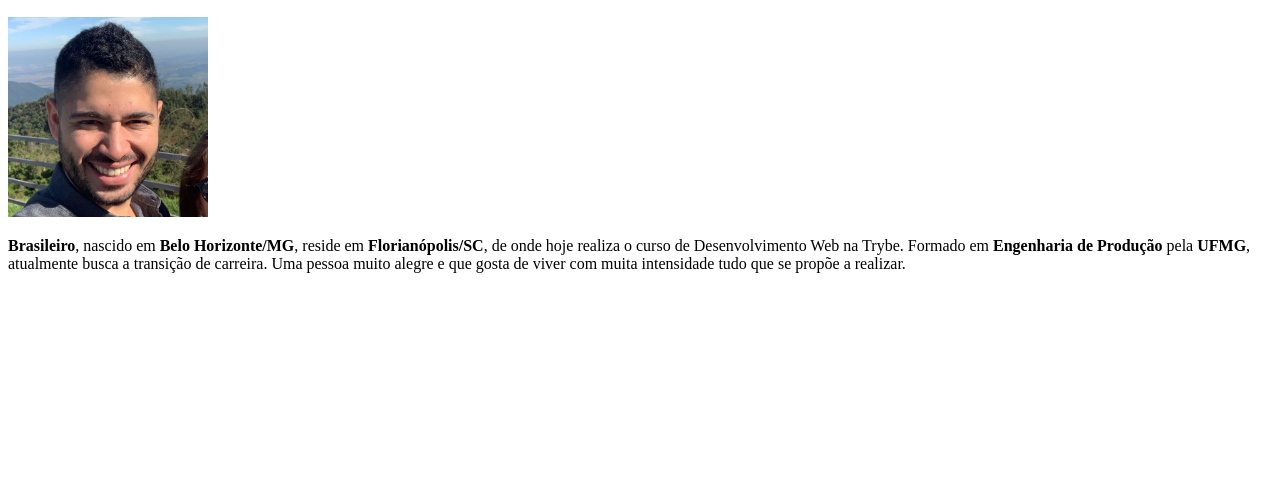
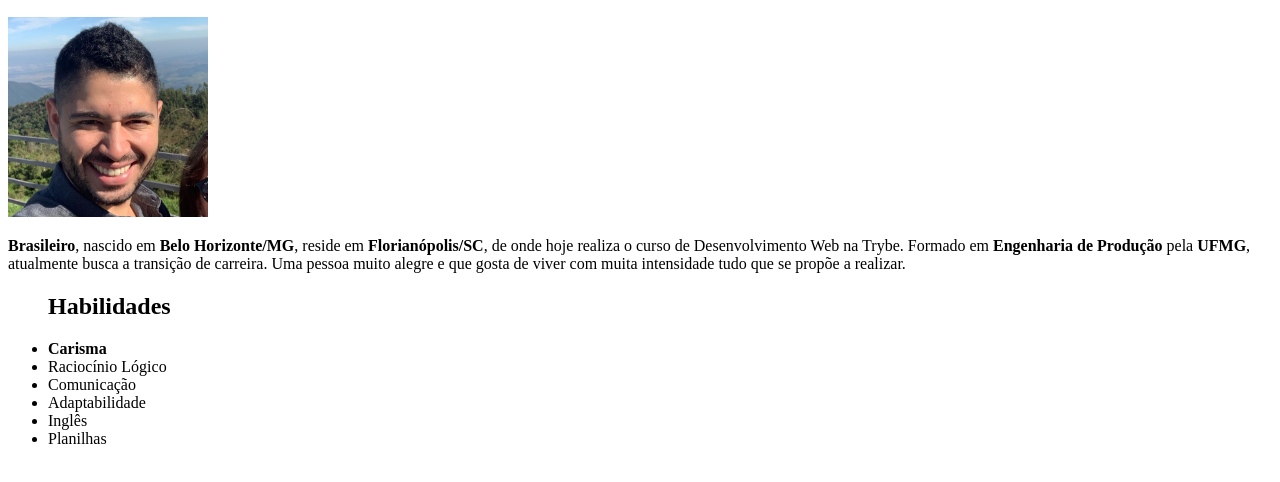
Before and after one commit to rodrigo-de-castro/rodrigo-de-castro.github.io, a plain HTML site: page index.html in a window 1280 px wide. Shown: the part 110-592 px from the top of the page. Drawn offline with Linux system fonts and the light colour scheme.

Commit message:
Habilidades adicionadas

```diff
--- a/index.html
+++ b/index.html
@@ -9,5 +9,13 @@
     <h2>Nome: Rodrigo de Castro</h2>
     <img src="foto_digao.jpeg" alt="foto do digao em sp" width="200">
     <p><strong>Brasileiro</strong>, nascido em <strong>Belo Horizonte/MG</strong>, reside em <strong>Florianópolis/SC</strong>, de onde hoje realiza o curso de Desenvolvimento Web na Trybe. Formado em <strong>Engenharia de Produção</strong> pela <strong>UFMG</strong>, atualmente busca a transição de carreira. Uma pessoa muito alegre e que gosta de viver com muita intensidade tudo que se propõe a realizar. </p>
+    <ul><h2>Habilidades</h2>
+        <li><strong>Carisma</strong></li>
+        <li>Raciocínio Lógico</li>
+        <li>Comunicação</li>
+        <li>Adaptabilidade</li>
+        <li>Inglês</li>
+        <li>Planilhas</li>
+    </ul>
   </body>
 </html>
```
